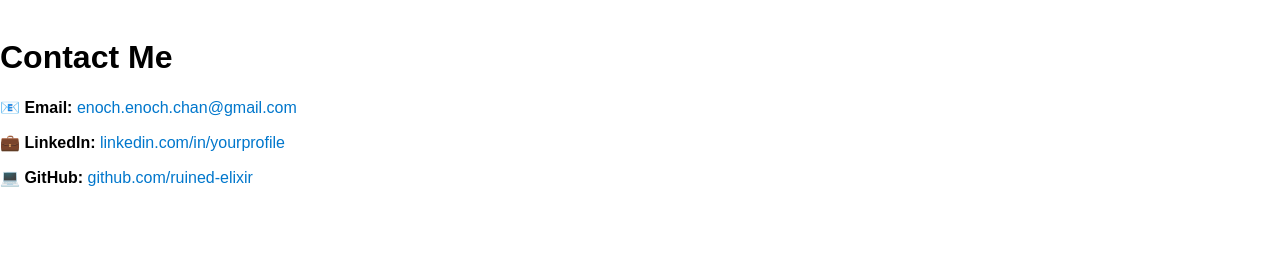
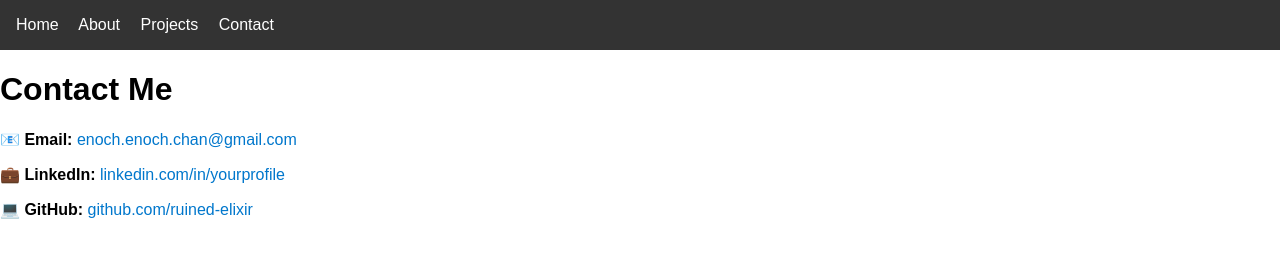
Before and after one commit to Ruined-Elixir/MyWebsite, a plain HTML site: page contact.html in a window 1280 px wide. Drawn offline with Linux system fonts and the light colour scheme.

Commit message:
Added Header Bar to contact and project

```diff
--- a/contact.html
+++ b/contact.html
@@ -7,12 +7,15 @@
   <link rel="stylesheet" href="css/styles.css" />
 </head>
 <body>
+    <header>
         <nav>
             <a href="index.html">Home</a>
             <a href="about.html">About</a>
             <a href="projects.html">Projects</a>
             <a href="contact.html">Contact</a>
           </nav>
+    </header>
+
 
   <main>
     <h1>Contact Me</h1>
```
Also changed, not shown: projects.html (+2 -0 lines). Lines whose indentation alone changed are shown as unchanged.
